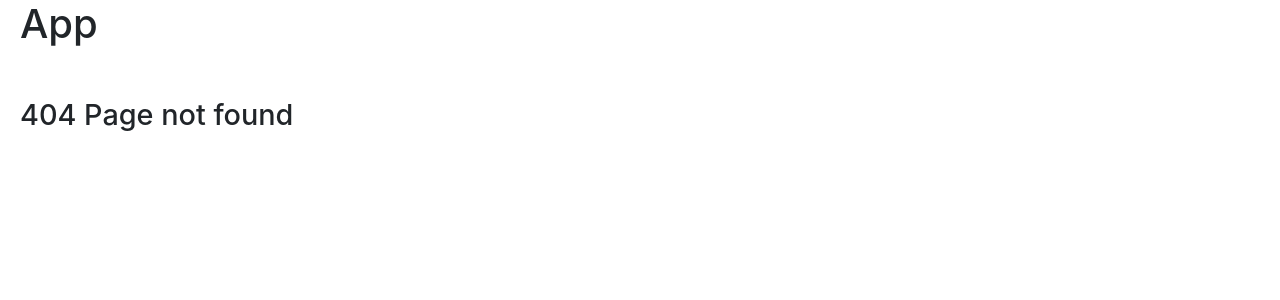
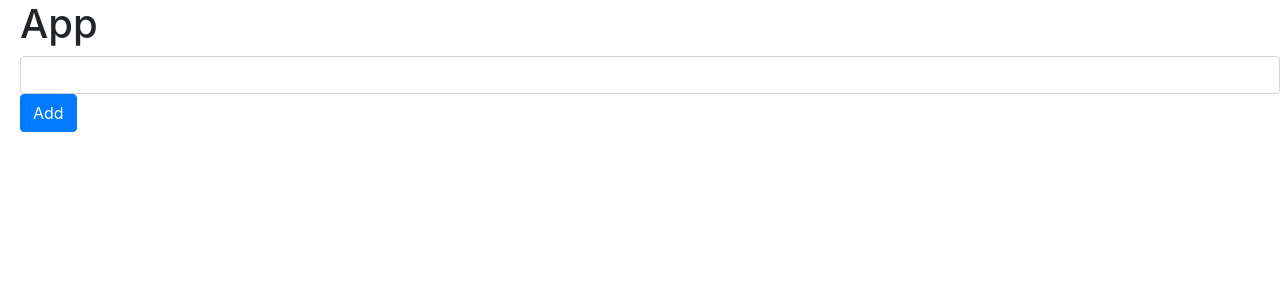
Before and after one commit to rmstibbard/week-09-react, a React (Create React App) app: page /list in a window 1280 px wide. Before the commit this address had no page. Shown: the top 300 px of the page. Built offline with nearby package versions, Linux system fonts and the light colour scheme.

Commit message:
Prebuilt Components - List

```diff
--- a/src/App.js
+++ b/src/App.js
@@ -19,6 +19,7 @@ import Fields from "./components4/Fields";
 import Progress from "./components5/Progress";
 import CatchMe from "./components5/CatchMe";
 import PasswordStrength from "./components5/PasswordStrength";
+import List from "./components5/List";
 
 
 const App = () => (
@@ -33,6 +34,8 @@ const App = () => (
         <Route exact path="/progress" component={Progress} />
 
         <Route exact path="/password-strength" component={PasswordStrength} />
+
+        <Route exact path="/list" component={List} />
 
         <Route exact path="/catch-me">
           <CatchMe jump={100} />
--- /dev/null
+++ b/src/components5/List.js
@@ -0,0 +1,53 @@
+import React, { Component } from 'react';
+import { Form, Button, ListGroup } from "react-bootstrap";
+
+class List extends Component {
+    constructor(props) {
+        super(props);
+
+        this.state = {
+            value: "",
+            items: [],
+        };
+
+        this.handleChange = this.handleChange.bind(this);
+        this.handleClick = this.handleClick.bind(this);
+    }
+
+    handleChange(e) {
+        let value = e.currentTarget.value;
+        this.setState({ value: value });
+    }
+
+    handleClick(e) {
+        this.setState({
+            value: "",
+            items: [...this.state.items, this.state.value],
+        });
+    }
+
+    render() {
+        return (
+            <>
+                <Form>
+                    <Form.Control
+                        onChange={this.handleChange}
+                        value={this.state.value}
+                    />
+                    <Button onClick={this.handleClick}>Add</Button>
+                </Form>
+
+                <ListGroup>
+                    {this.state.items.map((item, i) => (
+                        <ListGroup.Item key={i}>
+                            {item}
+                        </ListGroup.Item>
+                    ))}
+                </ListGroup>
+            </>
+        );
+    }
+
+}
+
+export default List;
--- a/src/components5/PasswordStrength.js
+++ b/src/components5/PasswordStrength.js
@@ -31,7 +31,6 @@ class PasswordStrength extends Component {
 
     render() {
         return (
-
             <Form>
                 <Form.Control
                     style={this.setColour()}
```
